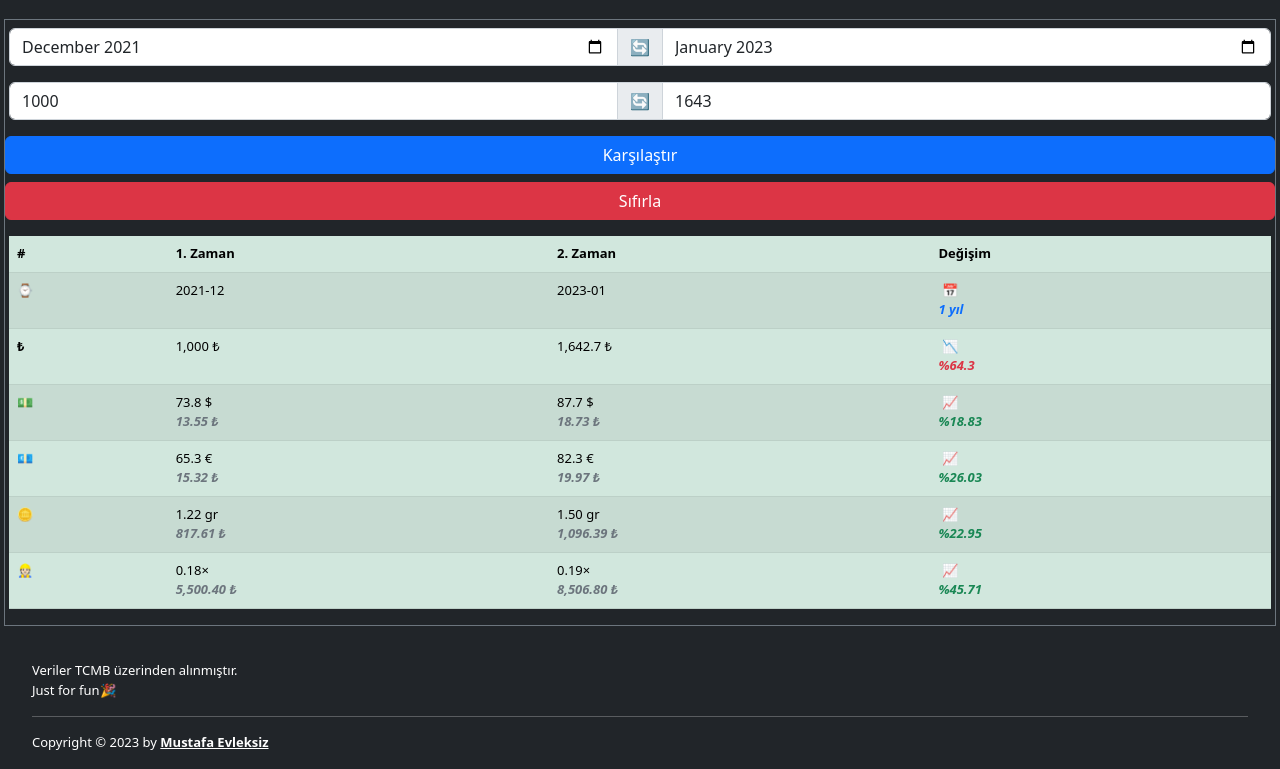
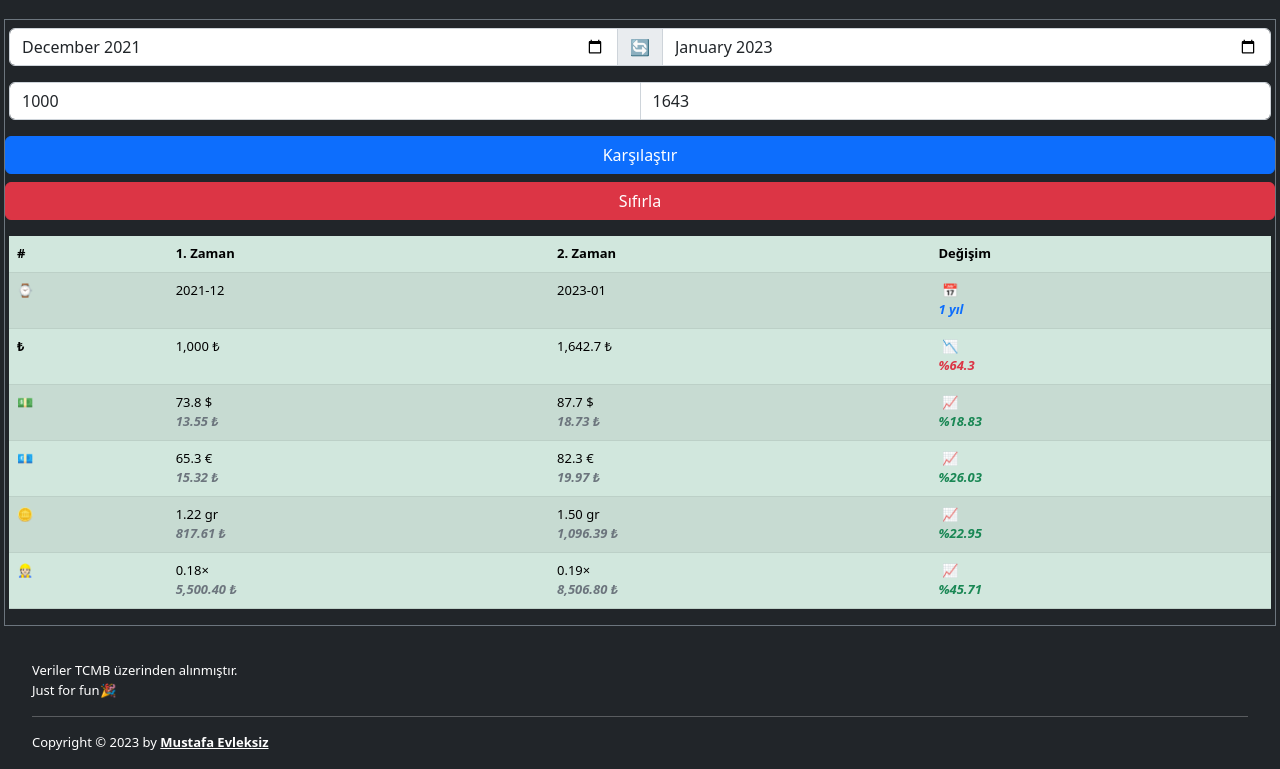
Before and after one commit to mystafe/EnflasyonMetre, a website: page index.html in a window 1280 px wide. Shown: the part 69-838 px from the top of the page. Drawn offline with Linux system fonts and the light colour scheme.

Commit message:
Reverse amount disabled (display property)

```diff
--- a/index.html
+++ b/index.html
@@ -53,7 +53,7 @@
                 value="1000"
                 placeholder="Miktar"
               />
-              <btn id="reverseButtonAmount" class="reverseButton bnt input-group-text">🔄</btn>
+              <btn id="reverseButtonAmount" class="d-none reverseButton bnt input-group-text">🔄</btn>
               <input
               class="form-control"
               type="number"
```
